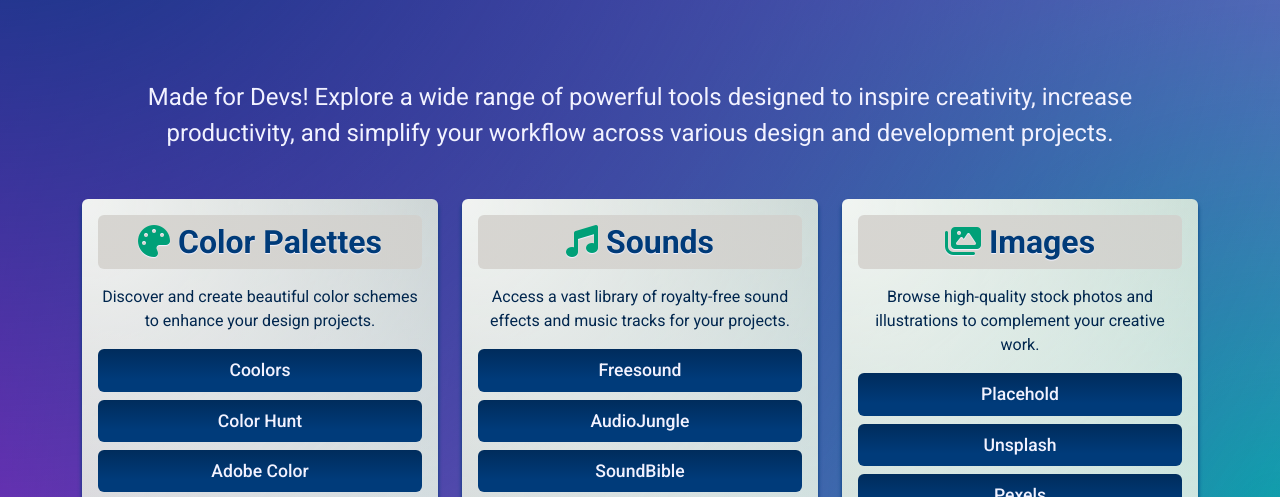
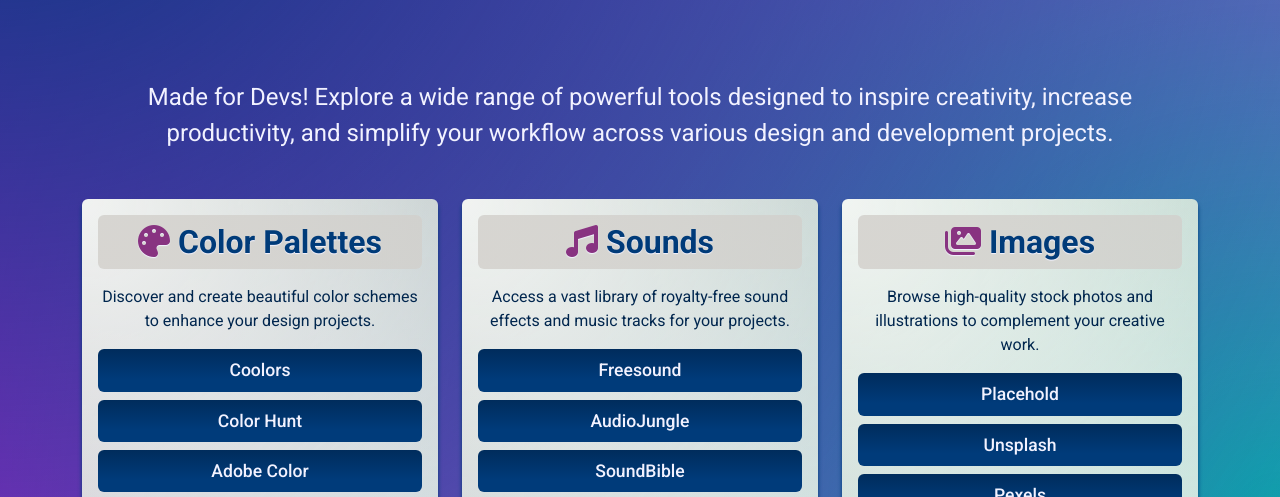
Before and after one commit to Biasiolo/dev-tips, a website built with Parcel: page src/index.html in a window 1280 px wide. Shown: the part 278-775 px from the top of the page. Built offline with nearby package versions, Linux system fonts and the light colour scheme; a script that the page names is missing.

Commit message:
ajustes20

```diff
--- a/src/styles/main.scss
+++ b/src/styles/main.scss
@@ -102,7 +102,7 @@
 // Categories Section
 .categories {
     i {
-        color: $green-color;
+        color: #883381;
         text-shadow: 0 1px 1px $lite-color;
     }
 
```
